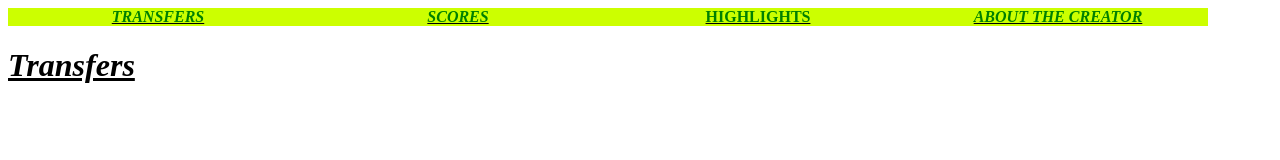
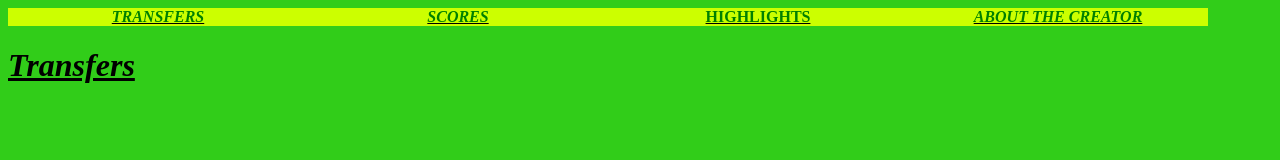
Before and after one commit to MyKXSite/DailySoccer.github.io, a plain HTML site: page Transfers.html in a window 1280 px wide. Drawn offline with Linux system fonts and the light colour scheme.

```diff
--- a/Transfers.html
+++ b/Transfers.html
@@ -26,7 +26,7 @@
 		float:left;
 		}
 		body{
-		background-color:white;
+		background-color:#31CD19;
 		}
 		</style>
 </head>
```
Also changed, not shown: Index.html (+1 -1 lines).
